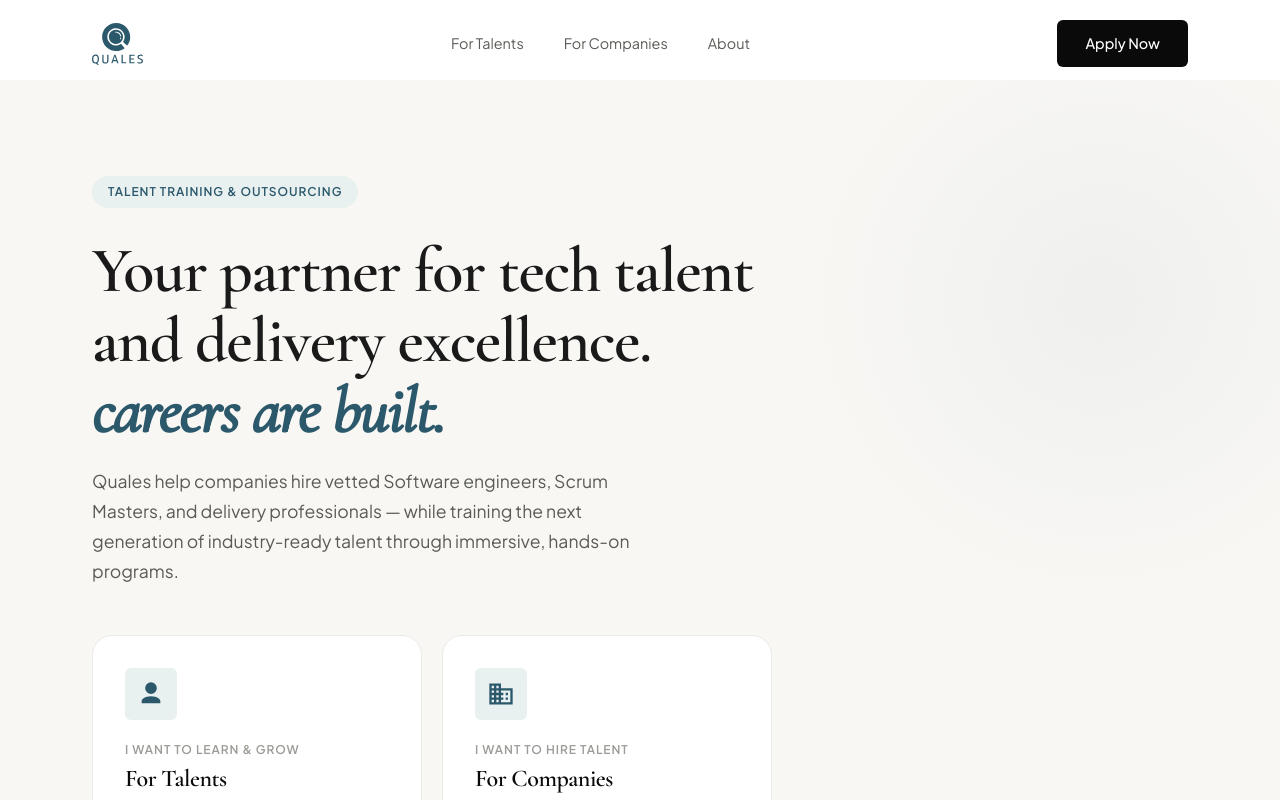
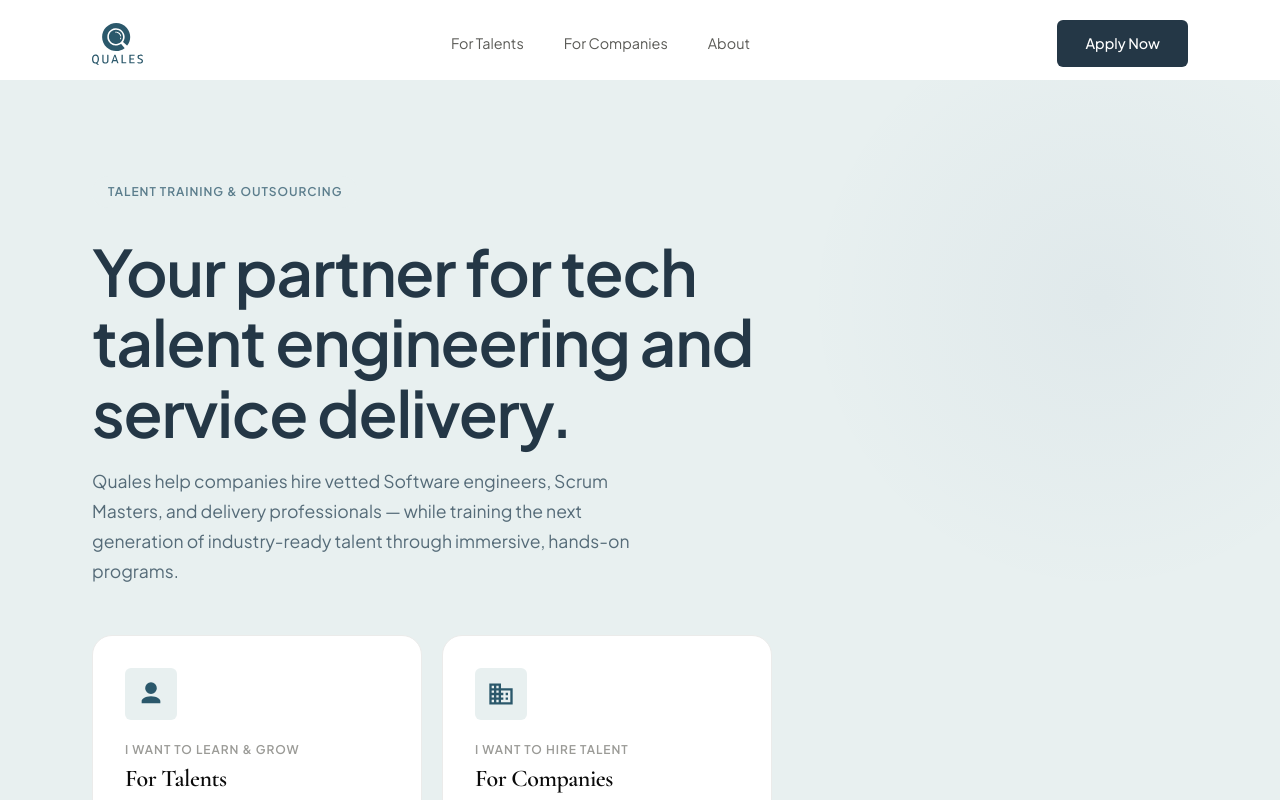
Before and after one commit to Ayobamee/Qualeswebapp, a React (Vite) app: page / in a window 1280 px wide. Shown: the top 800 px of the page. Built offline with nearby package versions, Linux system fonts and the light colour scheme.

Commit message:
cosmetic changes

```diff
--- a/src/components/Navbar.jsx
+++ b/src/components/Navbar.jsx
@@ -41,7 +41,7 @@ export default function Navbar() {
           {isCompanies ? (
             <Link to="/companies#contact" className="btn btn-dark">Hire Talent</Link>
           ) : (
-            <Link to="/talents#register" className="btn btn-dark">Apply Now</Link>
+            <Link to="/talents#register" className="btn btn-quitedark">Apply Now</Link>
           )}
           <button
             className={styles.burger}
--- a/src/pages/About.module.css
+++ b/src/pages/About.module.css
@@ -1,12 +1,15 @@
-.page { padding-top: 80px; }
+.page {
+  padding-top: 80px;
+}
 
 .hero {
   padding: 6rem 0 5rem;
-  background: var(--off-white);
+  background: #e8f0f0;
   border-bottom: 1px solid var(--gray-100);
 }
 
 .heroTitle {
+  font-family: 'Plus Jakarta Sans', sans-serif;
   font-size: clamp(2.4rem, 5vw, 3.6rem);
   line-height: 1.1;
   margin-bottom: 1.5rem;
@@ -57,8 +60,12 @@
 }
 
 /* SECTIONS */
-.section { padding: 5.5rem 0; }
-.bgGray { background: var(--off-white); }
+.section {
+  padding: 5.5rem 0;
+}
+.bgGray {
+  background: var(--off-white);
+}
 
 .sectionTitle {
   font-size: 2rem;
@@ -199,7 +206,9 @@
 }
 
 /* CTA */
-.cta { padding: 6rem 0; }
+.cta {
+  padding: 6rem 0;
+}
 
 .ctaBox {
   background: var(--off-white);
@@ -217,7 +226,7 @@
 .ctaBox p {
   color: var(--gray-400);
   margin-bottom: 2.5rem;
-  color :black
+  color: black;
 }
 
 .ctaBtns {
@@ -228,8 +237,17 @@
 }
 
 @media (max-width: 860px) {
-  .missionGrid { grid-template-columns: 1fr; gap: 2rem; }
-  .valuesGrid { grid-template-columns: 1fr; }
-  .teamGrid { grid-template-columns: 1fr; }
-  .ctaBox { padding: 2.5rem 1.5rem; }
+  .missionGrid {
+    grid-template-columns: 1fr;
+    gap: 2rem;
+  }
+  .valuesGrid {
+    grid-template-columns: 1fr;
+  }
+  .teamGrid {
+    grid-template-columns: 1fr;
+  }
+  .ctaBox {
+    padding: 2.5rem 1.5rem;
+  }
 }
--- a/src/pages/Companies.module.css
+++ b/src/pages/Companies.module.css
@@ -21,7 +21,10 @@
 }
 
 .heroTitle {
-  font-size: clamp(2.2rem, 4vw, 3.2rem);
+  font-family: 'Plus Jakarta Sans', sans-serif;
+  font-size: clamp(2.6rem, 5vw, 4rem);
+  color: #243746;
+  margin-bottom: 1.25rem;
   line-height: 1.1;
 }
 
--- a/src/pages/Landing.jsx
+++ b/src/pages/Landing.jsx
@@ -31,9 +31,7 @@ export default function Landing() {
           <div className={styles.heroContent}>
             <div className={styles.badge}>Talent Training & Outsourcing</div>
             <h1 className={styles.heroTitle}>
-              Your partner for tech talent and delivery excellence.
-              <br />
-              <em>careers are built.</em>
+              Your partner for tech talent engineering and service delivery.
             </h1>
             <p className={styles.heroSub}>
               Quales help companies hire vetted Software engineers, Scrum Masters, and
--- a/src/pages/Landing.module.css
+++ b/src/pages/Landing.module.css
@@ -5,7 +5,7 @@
 /* HERO */
 .hero {
   padding: 6rem 0 5rem;
-  background: var(--off-white);
+  background: #e8f0f0;
   position: relative;
   overflow: hidden;
 }
@@ -34,7 +34,7 @@
   font-family: 'Plus Jakarta Sans', sans-serif;
   display: inline-block;
   background: var(--accent-muted);
-  color: var(--accent);
+  color: #5b7d8c;
   font-size: 0.75rem;
   font-weight: 600;
   letter-spacing: 0.08em;
@@ -45,8 +45,9 @@
 }
 
 .heroTitle {
+  font-family: 'Plus Jakarta Sans', sans-serif;
   font-size: clamp(2.6rem, 5vw, 4rem);
-  color: #1a1a1a;
+  color: #243746;
   margin-bottom: 1.25rem;
   line-height: 1.1;
 }
@@ -58,7 +59,7 @@
 
 .heroSub {
   font-size: 1.1rem;
-  color: var(--gray-600);
+  color: #556b78;
   max-width: 540px;
   margin-bottom: 3rem;
   line-height: 1.7;
@@ -84,13 +85,13 @@
 }
 
 .talentCard {
-  background: white;
+  background: #ffffff;
   border-color: var(--gray-100);
 }
 .talentCard:hover {
   border-color: var(--talent-light);
   transform: translateY(-3px);
-  box-shadow: 0 16px 48px rgba(15, 110, 86, 0.1);
+  box-shadow: 0 8px 24px rgba(0, 0, 0, 0.04);
 }
 
 .companyCard {
@@ -224,7 +225,7 @@
 /* HOW */
 .how {
   padding: 6rem 0;
-  background: var(--off-white);
+  background: #e8f0f0;
 }
 
 .howHeader {
--- a/src/pages/Talents.jsx
+++ b/src/pages/Talents.jsx
@@ -154,7 +154,7 @@ export default function Talents() {
               <h1 className={styles.heroTitle}>
                 Launch your tech career
                 <br />
-                <em>the right way.</em>
+                <em>The right way.</em>
               </h1>
               <p className={styles.heroSub}>
                 Practical, cohort-based training in QA engineering & Scrum
--- a/src/pages/Talents.module.css
+++ b/src/pages/Talents.module.css
@@ -50,9 +50,11 @@
 }
 
 .heroTitle {
-  font-size: clamp(2.2rem, 4vw, 3.2rem);
+  font-family: 'Plus Jakarta Sans', sans-serif;
+  font-size: clamp(2.6rem, 5vw, 4rem);
+  color: #243746;
+  margin-bottom: 1.25rem;
   line-height: 1.1;
-  color: #1a3535;
 }
 
 .heroTitle em {
--- a/src/styles/global.css
+++ b/src/styles/global.css
@@ -111,6 +111,11 @@ button {
   transform: translateY(-1px);
 }
 
+.btn-quitedark {
+  background: #243746;
+  color: var(--white);
+}
+
 .btn-outline {
   background: transparent;
   color: var(--black);
```
Also changed, not shown: src/.stylelinttrc.json (added).
